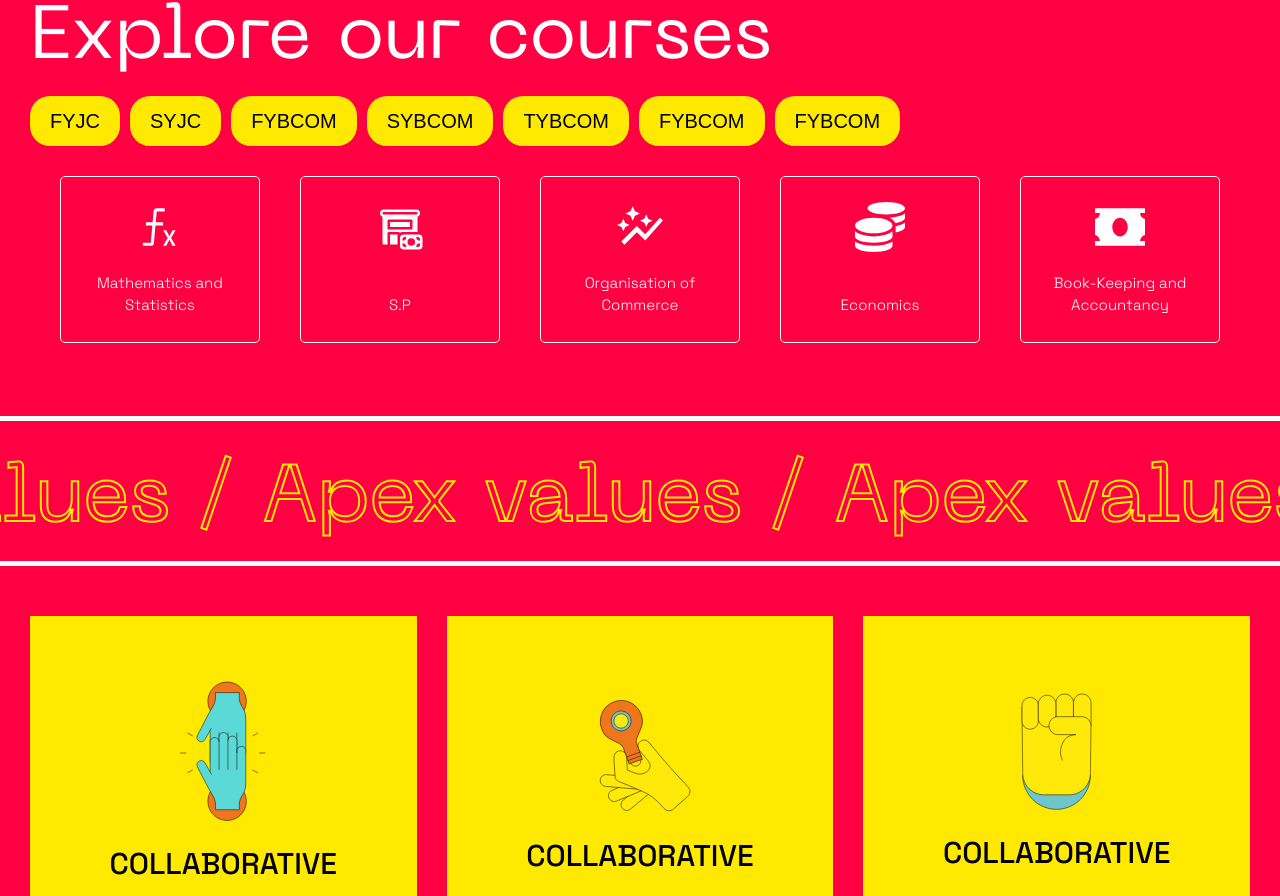
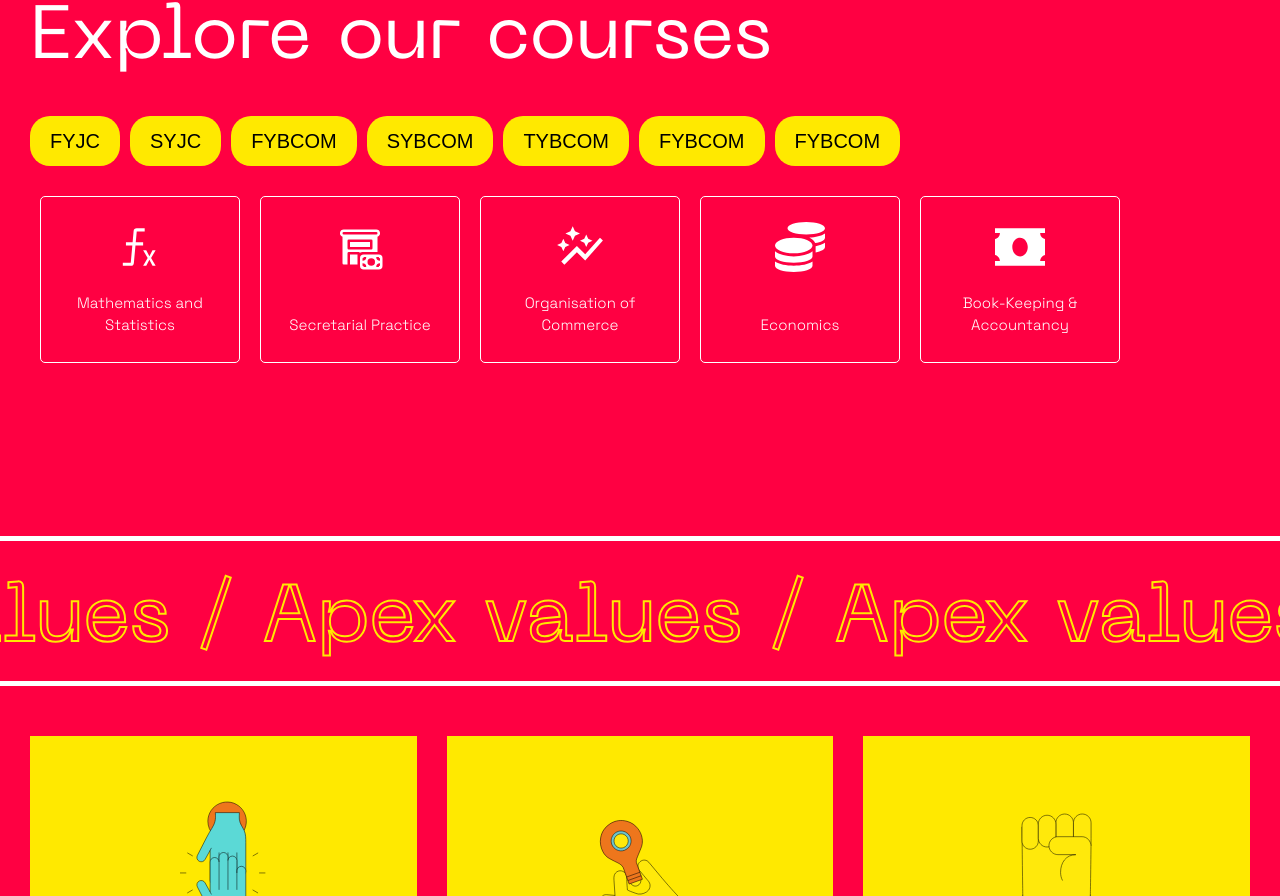
Before and after one commit to allanmosesfernandes/ApexAcademy, a React (Create React App) app: page / in a window 1280 px wide. Shown: the part 907-1803 px from the top of the page. Built offline with nearby package versions, Linux system fonts and the light colour scheme.

Commit message:
course-section complete

```diff
--- a/src/components/ExploreCourses/ExploreCourses.jsx
+++ b/src/components/ExploreCourses/ExploreCourses.jsx
@@ -20,7 +20,7 @@ const [activeButton, setActiveButton] = useState(0);
                     image: Stats
                 },
                 {
-                    name: "S.P",
+                    name: "Secretarial Practice",
                     image: Retail
                 },
                 {
@@ -32,7 +32,7 @@ const [activeButton, setActiveButton] = useState(0);
                     image: Coins
                 },
                 {
-                    name: "Book-Keeping and Accountancy",
+                    name: "Book-Keeping & Accountancy",
                     image: Ruppee
                 },
             ]
@@ -114,8 +114,8 @@ const handleButtonClick = (index) => {
         <CourseCardFlexContainer>
             {
                 courseDetails.filter((course) => course.courseTitle === "FYJC")
-                .map((course) => course.subjects.map((subject) => (
-                    <CourseCardDetails>
+                .map((course) => course.subjects.map((subject, index) => (
+                    <CourseCardDetails key={index}>
                         <img src={subject.image} alt={subject.name} />
                         <p>{subject.name}</p>
                     </CourseCardDetails>)))
@@ -126,8 +126,8 @@ const handleButtonClick = (index) => {
         <CourseCardFlexContainer>
             {
                 courseDetails.filter((course) => course.courseTitle === "SYJC")
-                .map((course) => course.subjects.map((subject) => (
-                    <CourseCardDetails>
+                .map((course) => course.subjects.map((subject, index) => (
+                    <CourseCardDetails key={index}>
                         <img src={subject.image} alt={subject.name} />
                         <p>{subject.name}</p>
                     </CourseCardDetails>)))
@@ -138,8 +138,8 @@ const handleButtonClick = (index) => {
         <CourseCardFlexContainer>
             {
                 courseDetails.filter((course) => course.courseTitle === "FYJC")
-                .map((course) => course.subjects.map((subject) => (
-                    <CourseCardDetails>
+                .map((course) => course.subjects.map((subject, index) => (
+                    <CourseCardDetails key={index}>
                         <img src={subject.image} alt={subject.name} />
                         <p>{subject.name}</p>
                     </CourseCardDetails>)))
--- a/src/components/ExploreCourses/explorecourses.styles.js
+++ b/src/components/ExploreCourses/explorecourses.styles.js
@@ -18,6 +18,9 @@ margin: 5rem 0 0 0;
 export const ButtonContainer = styled.div `
 display: flex;
 gap: 1rem;
+flex-wrap: wrap;
+margin: 2rem 0;
+
 `
 
 export const CourseBtn = styled.button `
@@ -29,7 +32,7 @@ transition: all 0.3s ease;
 
 @media only screen and (max-width: 600px) {
     font-size: 1.2rem;
-    padding: 1rem;
+    padding: 1rem 2rem;
 }
 &:hover,
 &:active,
@@ -55,7 +58,11 @@ p {
 
 export const CourseCardsContainer = styled.div `
 position: relative;
-min-height: 200px;
+min-height: 300px;
+
+@media only screen and (max-width: 600px) {
+  min-height: 600px;
+}
 `
 
 export const CourseCard = styled.div `
@@ -76,7 +83,6 @@ export const CourseCardFlexContainer = styled.div `
   display: flex;
   flex-wrap: wrap;
   justify-content: flex-start;
-  justify-content: space-evenly;
 `;
 
 export const CourseCardDetails = styled.div `
@@ -90,12 +96,22 @@ export const CourseCardDetails = styled.div `
   width: 200px;
   border-radius: 5px;
 color: white;
-border: 1px solid white;
+    border: 1px solid white;
   img {
     width: 50px;
     height: 50px;
     object-fit: cover;
     margin-bottom: 1rem;
+  }
+
+  @media only screen and (max-width: 600px) {
+    width: 150px;
+    padding: 1.5rem;
+    justify-content: space-evenly;
+    img {
+    width: 30px;
+    height: 30px;
+    }
   }
 
   p {
```
